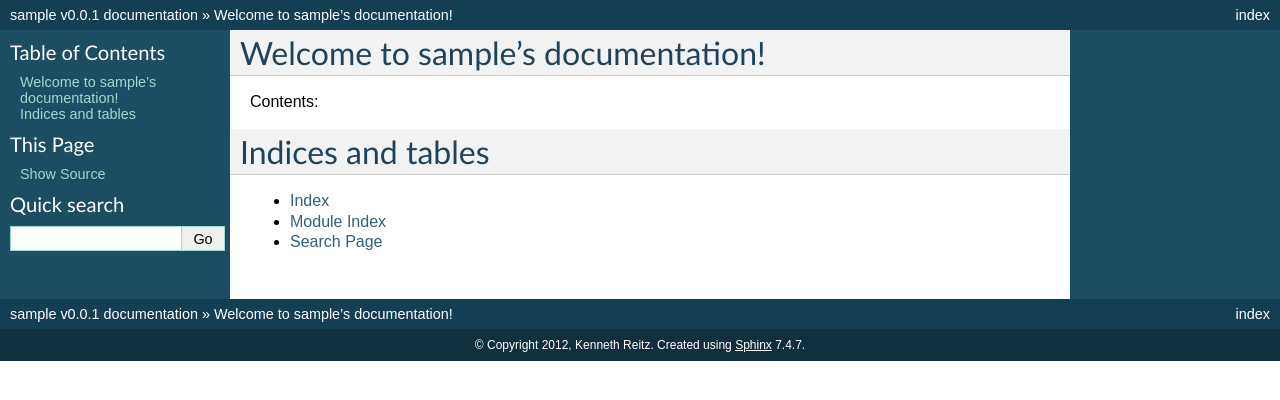
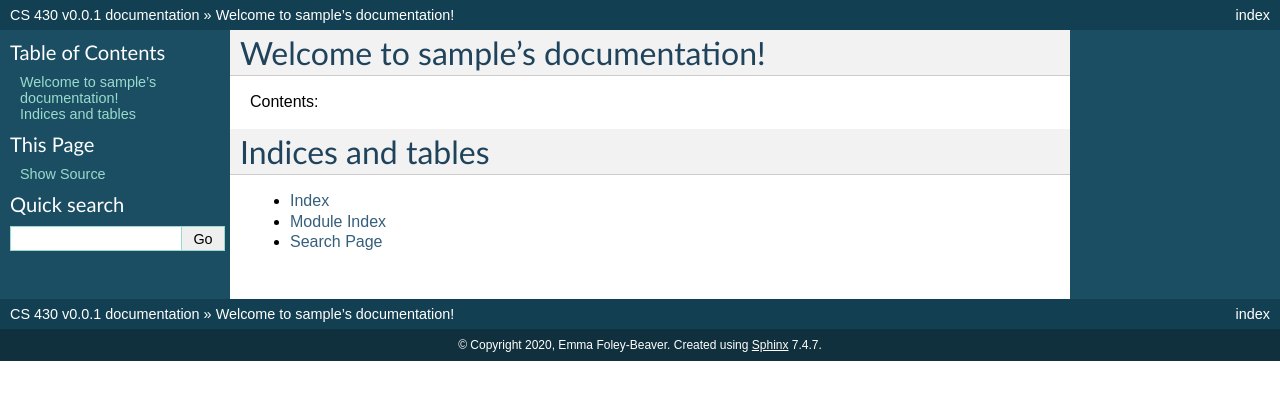
Before and after one commit to eleefoley/Huffman_Encoding_Decoding, a Sphinx documentation site: the page built from docs/index.rst, in a window 1280 px wide. Shown: the top 400 px of the page. Built offline with Sphinx 7.4.7, drawn with Linux system fonts in a browser that asks for light colours.

Commit message:
updated licenses, cleand up documentation

```diff
--- a/docs/conf.py
+++ b/docs/conf.py
@@ -40,8 +40,8 @@ source_suffix = '.rst'
 master_doc = 'index'
 
 # General information about the project.
-project = u'sample'
-copyright = u'2012, Kenneth Reitz'
+project = u'CS 430'
+copyright = u'2020, Emma Foley-Beaver'
 
 # The version info for the project you're documenting, acts as replacement for
 # |version| and |release|, also used in various other places throughout the
@@ -213,8 +213,8 @@ latex_documents = [
 # One entry per manual page. List of tuples
 # (source start file, name, description, authors, manual section).
 man_pages = [
-    ('index', 'sample', u'sample Documentation',
-     [u'Kenneth Reitz'], 1)
+    ('index', 'sample', u'CS 430 Summer Project',
+     [u'Emma Foley-Beaver'], 1)
 ]
 
 # If true, show URL addresses after external links.
@@ -227,8 +227,8 @@ man_pages = [
 # (source start file, target name, title, author,
 #  dir menu entry, description, category)
 texinfo_documents = [
-  ('index', 'sample', u'sample Documentation',
-   u'Kenneth Reitz', 'sample', 'One line description of project.',
+  ('index', 'sample', u'CS 430 Summer Project',
+   u'Emma Foley-Beaver', 'CS 430 Summer Project', 'IIT Intro to Algorithms.',
    'Miscellaneous'),
 ]
 
```
Also changed, not shown: README.rst (+31 -5 lines), setup.py (+4 -7 lines).
